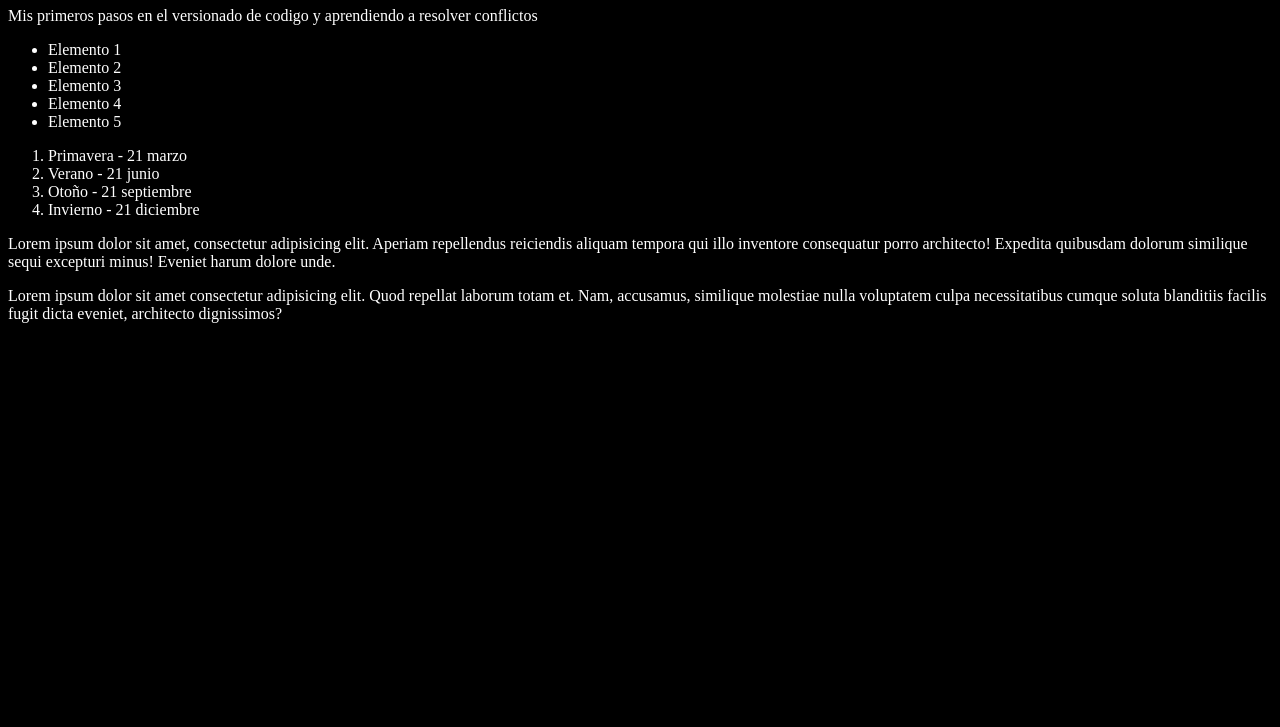
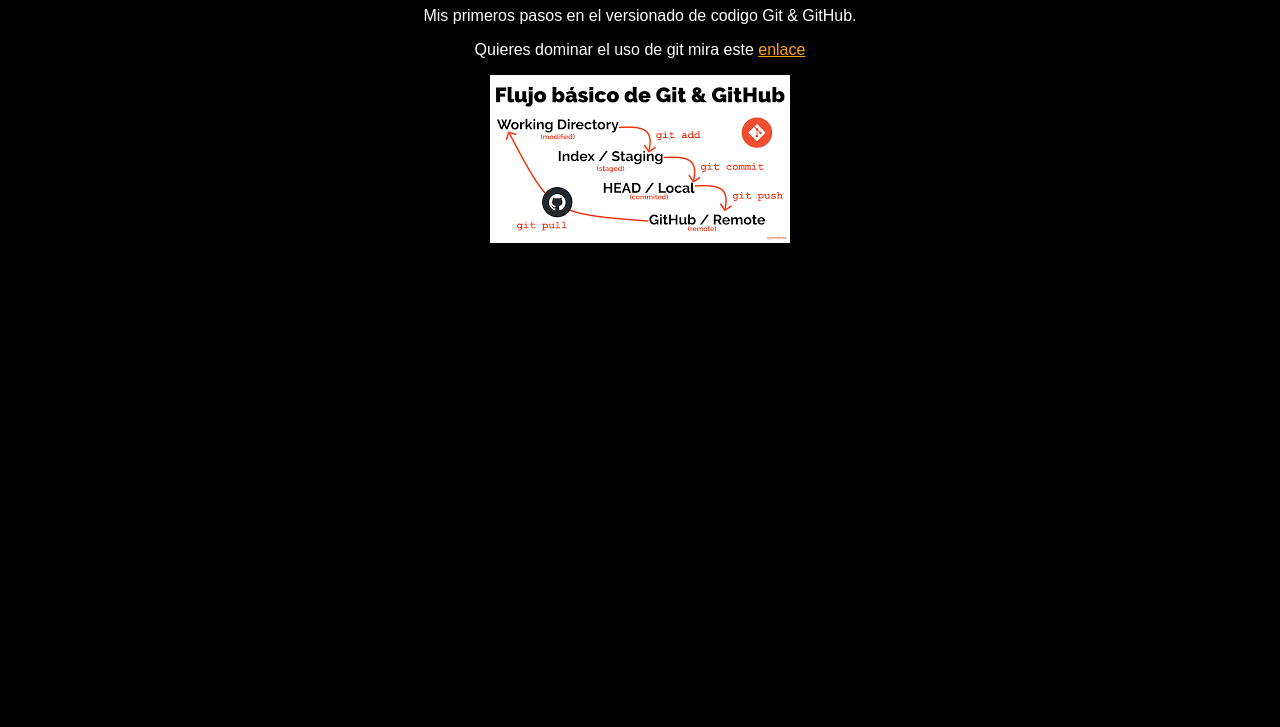
Before and after one commit to 29layun/curso, a plain HTML site: page index.html in a window 1280 px wide. Shown: the part 73-800 px from the top of the page. Drawn offline with Linux system fonts and the light colour scheme.

Commit message:
Agregando imagen de flujo Git y poniendo chulo el inde.html

```diff
--- a/index.html
+++ b/index.html
@@ -9,29 +9,13 @@
 </head>
 <body>
     <h1>Aprendiendo Git</h1>
-    <p>Mis primeros pasos en el versionado de codigo y aprendiendo a resolver conflictos</p>
-    <ul>
-        <li>Elemento 1</li>
-        <li>Elemento 2</li>
-        <li>Elemento 3</li>
-        <li>Elemento 4</li>
-        <li>Elemento 5</li>
-    </ul>
-    <ol>
-        <li>Primavera - 21 marzo</li>
-        <li>Verano - 21 junio</li>
-        <li>Otoño - 21 septiembre</li>
-        <li>Invierno - 21 diciembre</li>
-    </ol>
-    <p>Lorem ipsum dolor sit amet, consectetur adipisicing elit. Aperiam repellendus reiciendis
-        aliquam tempora qui illo inventore consequatur porro architecto!
-        Expedita quibusdam dolorum similique sequi excepturi minus! Eveniet harum dolore unde.
+    <p>
+        Mis primeros pasos en el versionado de codigo Git & GitHub.
     </p>
-    <p>Lorem ipsum dolor sit amet consectetur adipisicing elit. Quod repellat laborum totam et.
-         Nam, accusamus, similique molestiae nulla voluptatem culpa necessitatibus cumque soluta
-         blanditiis facilis fugit dicta eveniet, architecto dignissimos?
-
+    <p>
+        Quieres dominar el uso de git mira este <a href="https://github.com/29layun/curso" target="_blank" >enlace</a>
     </p>
+    <img src="git-flow.png" alt="Flujo basico de Git">
     <script src="index.js"></script>
 </body>
 </html>
--- a/style.css
+++ b/style.css
@@ -1,4 +1,16 @@
 html {
     background-color: black;
     color: white;
+    font-family: sans-serif;
+    text-align: center;
 }
+a {
+    color: orange;
+}
+
+a:hover {
+    color: orangered;
+}
+img {
+    max-width: 100%;
+}
```
Also changed, not shown: git-flow.png (added).
